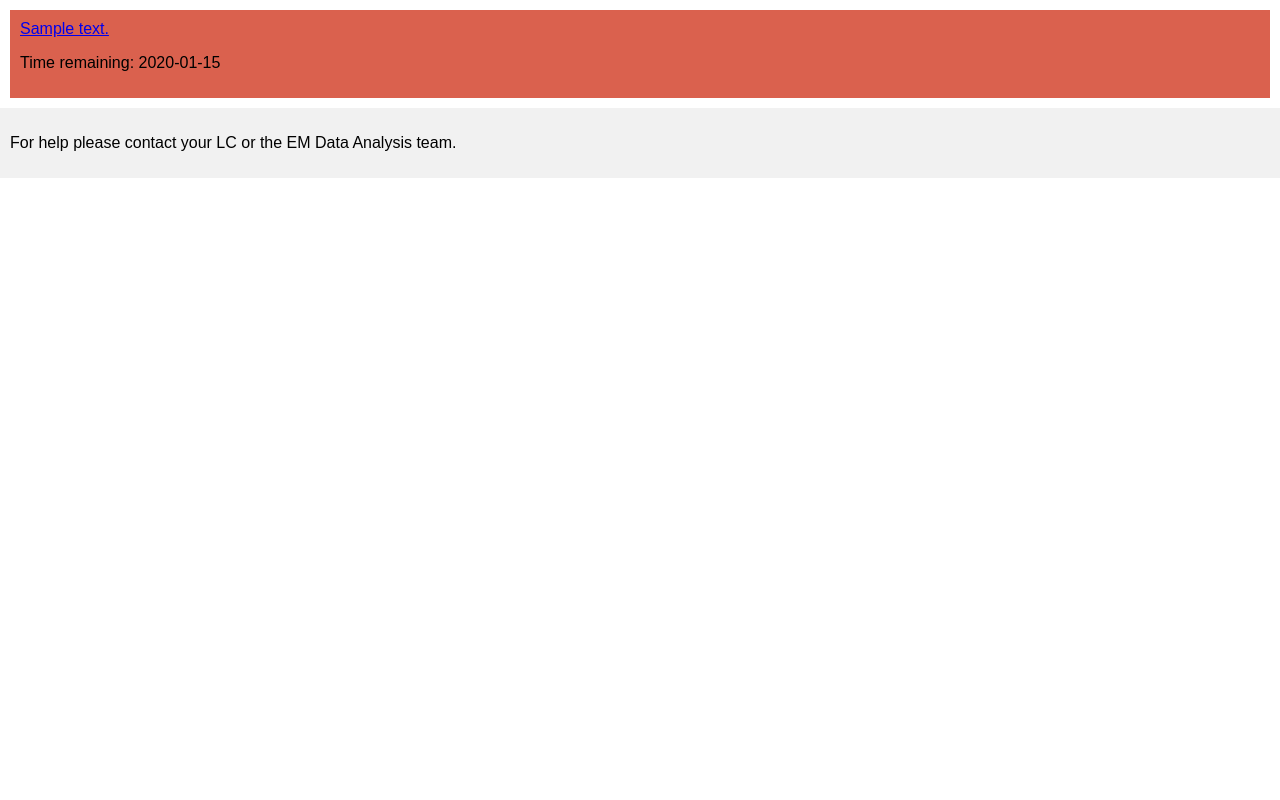
After one commit to DiamondLightSource/python-murfey, a FastAPI app: template src/murfey/server/templates/microscope.html in a window 1280 px wide. The commit adds this page. Run offline with FastAPI, Linux system fonts and the light colour scheme; the template is opened without the code that fills it: most values are stand-ins (such as "Sample title", 1, 10 or a date in 2020); parts of the project's set-up code (start-up, migrations or seed data) failed here and were passed over.

Commit message:
Add visits.html file.

```diff
--- a/src/murfey/server/main.py
+++ b/src/murfey/server/main.py
@@ -37,7 +37,7 @@ async def root(request: Request, response_class=HTMLResponse):
     client_host = request.client.host
     microscope = get_microscope()
     return templates.TemplateResponse(
-        "item.html",
+        "home.html",
         {"request": request, "client_host": client_host, "microscope": microscope},
     )
 
@@ -51,7 +51,7 @@ class Visits(BaseModel):
 
 
 @app.get("/visits/{bl_name}")
-def all_visit_info(bl_name: str):
+def all_visit_info(request: Request, bl_name: str):
     query = (
         db_session.query(BLSession)
         .join(Proposal)
@@ -86,7 +86,11 @@ def all_visit_info(bl_name: str):
             }
             for id in query
         ]  # "Proposal title": id.title
-        return return_query
+        return templates.TemplateResponse(
+            "microscope.html",
+            {"request": request, "info": return_query},
+        )
+        # return return_query
     else:
         return None
 
--- a/src/murfey/server/templates/item.html
+++ b/src/murfey/server/templates/home.html
@@ -1,6 +1,6 @@
 <html>
 <head>
-    <title>Murfey server</title>
+    <title>MURFEY</title>
     <link href="{{ url_for('static', path='/styles.css') }}" rel="stylesheet">
 </head>
 <body>
@@ -22,7 +22,7 @@
 </div>
 <div class="wrapper">
     <div class="content">
-        <h2>Murfey server</h2>
+        <h2>Murfey</h2>
         <p>Microscope: {{ microscope }}</p>
         <p>A transporter for data from Diamond eBIC microscope and detector machines onto the Diamond network.</p>
     </div>
--- /dev/null
+++ b/src/murfey/server/templates/microscope.html
@@ -0,0 +1,24 @@
+<html>
+<head>
+    <title>{{ info[0]['Beamline name'] }}</title>
+    <link href="{{ url_for('static', path='/styles.css') }}" rel="stylesheet">
+</head>
+
+<body>
+
+<div class="visits">
+    {% for visit in info %}
+    <div class="box">
+        <a href="/visits/{{ visit['Beamline name'] }}/{{ visit['Visit name'] }}">{{ visit["Visit name"] }}</a>
+        <p>Time remaining: {{ visit["Time remaining"] }}</p>
+    </div>
+    {% endfor %}
+</div>
+
+<div class="footer">
+    <p>For help please contact your LC or the EM Data Analysis team.</p>
+</div>
+
+</body>
+
+</html>
--- a/src/murfey/server/templates/static/styles.css
+++ b/src/murfey/server/templates/static/styles.css
@@ -34,6 +34,13 @@ body {
 .content {
   background-color: #da614e;
   padding: 10px;
+}
+
+.box {
+  background-color: #da614e;
+  padding: 10px;
+  margin: 10px;
+  box-sizing: border-box;
 }
 
 /* Style the footer */
```
Also changed, not shown: src/murfey/server/templates/visit.html (added, +19 -0 lines).
